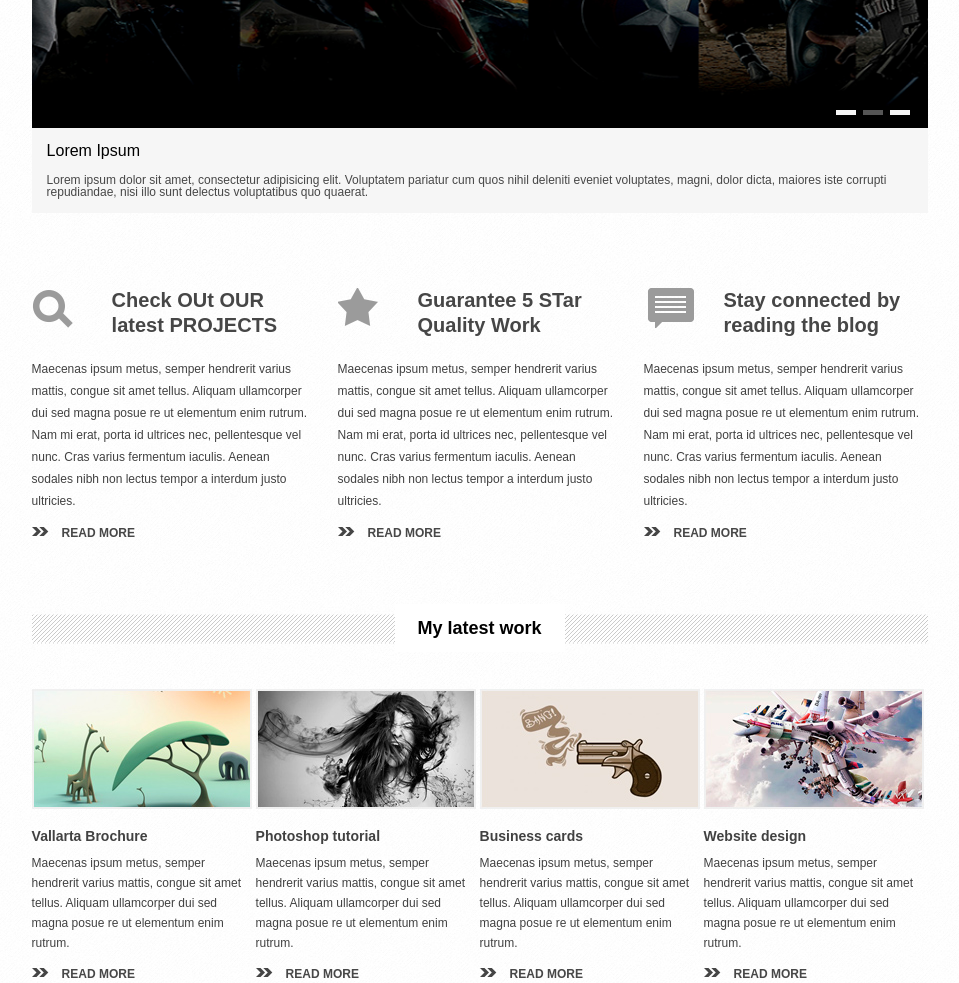
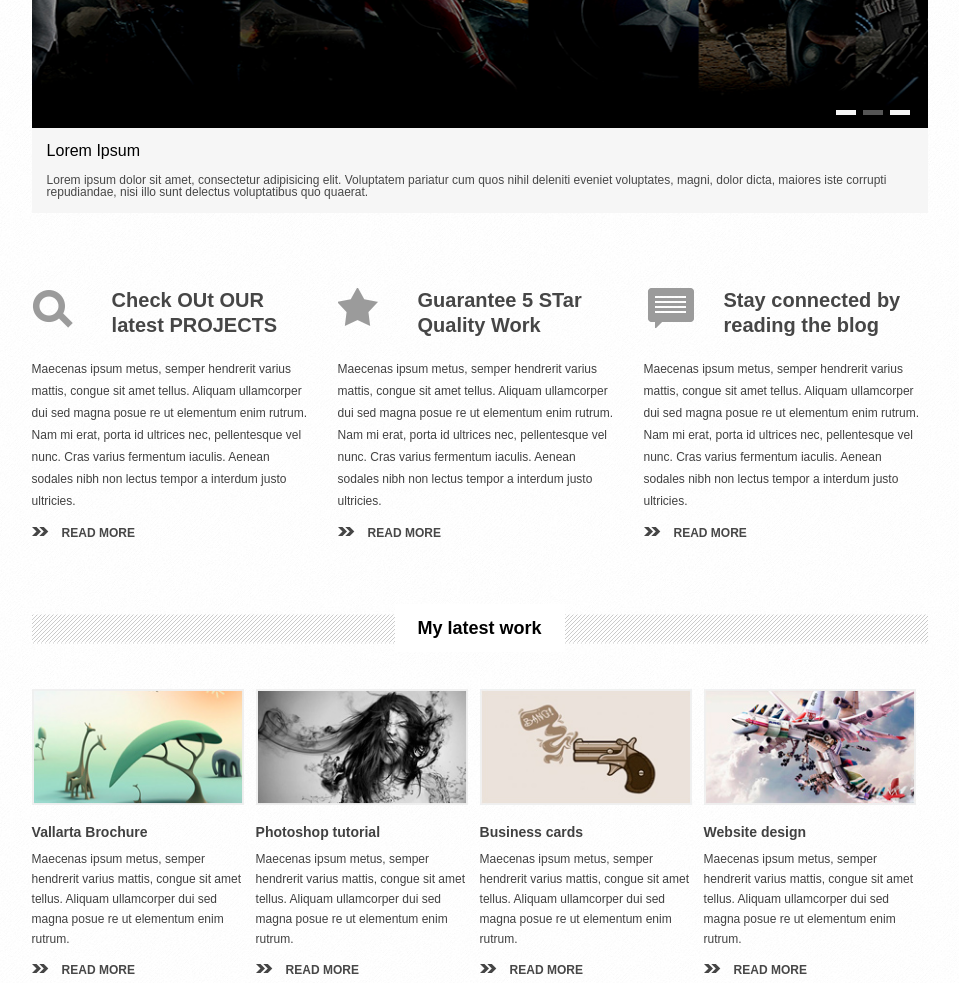
Before and after one commit to Illia-Sokol/The-Avengers, a plain HTML site: page index.html in a window 1280 px wide. Shown: the part 427-1410 px from the top of the page, without its empty margins (186-1145 px from the left). Drawn offline with nearby package versions, Linux system fonts and the light colour scheme.

Commit message:
changed hover

```diff
--- a/css/main.css
+++ b/css/main.css
@@ -14,7 +14,7 @@
   cursor: pointer;
 }
 body {
-  background: url("../img/bcg.jpg") repeat-y;
+  background: url("../img/bcg.jpg") repeat;
   font-family: Arial, Tahoma, Verdana;
 }
 .grey-line {
@@ -192,12 +192,16 @@ body {
 }
 .gallery__box__img {
   position: relative;
-  width: 100%;
-  height: 120px;
 }
+
+.img__boc__img__picture {
+  display: block;
+  width: 95%;
+}
+
 .img-desription {
   position: absolute;
-  width: 85%;
+  width: 95%;
   height: 100%;
   background: rgba(0, 0, 0, 0.5);
   color: white;
--- a/index.html
+++ b/index.html
@@ -98,7 +98,7 @@
 				<div class="gallery__box">
 					<div class="gallery__box__img">
 						<span class="img-desription">Vallarta Brochure</span>
-						<img src="img/giraph.jpg" alt="giraffe">
+						<img src="img/giraph.jpg" alt="giraffe" class="img__boc__img__picture">
 					</div>
 					<p class="gallery__box__caption">Vallarta Brochure</p>
 					<p class="galelery__box__text text">Maecenas ipsum metus, semper hendrerit varius mattis, congue sit amet tellus. Aliquam ullamcorper dui sed magna posue re ut elementum enim rutrum. <span class="text__hide">Lorem ipsum dolor sit amet, consectetur adipisicing elit. Nihil neque temporibus quam illo officia recusandae labore vitae consequatur ea animi explicabo, atque veniam amet impedit non, mollitia consectetur, perferendis a!</span></p>
@@ -109,7 +109,7 @@
 				<div class="gallery__box">
 					<div class="gallery__box__img">
 						<span class="img-desription">Photoshop tutorial</span>
-						<img src="img/girl.jpg" alt="phot_gilr">
+						<img src="img/girl.jpg" alt="phot_gilr" class="img__boc__img__picture">
 					</div>
 					<p class="gallery__box__caption">Photoshop tutorial</p>
 					<p class="galelery__box__text text">Maecenas ipsum metus, semper hendrerit varius mattis, congue sit amet tellus. Aliquam ullamcorper dui sed magna posue re ut elementum enim rutrum. <span class="text__hide">Lorem ipsum dolor sit amet, consectetur adipisicing elit. Nihil neque temporibus quam illo officia recusandae labore vitae consequatur ea animi explicabo, atque veniam amet impedit non, mollitia consectetur, perferendis a!</span></p>
@@ -120,7 +120,7 @@
 				<div class="gallery__box">
 					<div class="gallery__box__img">
 						<span class="img-desription">Business card</span>
-						<img src="img/gun.jpg" alt="gun">
+						<img src="img/gun.jpg" alt="gun" class="img__boc__img__picture">
 					</div>
 					<p class="gallery__box__caption">Business cards</p>
 					<p class="galelery__box__text text">Maecenas ipsum metus, semper hendrerit varius mattis, congue sit amet tellus. Aliquam ullamcorper dui sed magna posue re ut elementum enim rutrum. <span class="text__hide">Lorem ipsum dolor sit amet, consectetur adipisicing elit. Nihil neque temporibus quam illo officia recusandae labore vitae consequatur ea animi explicabo, atque veniam amet impedit non, mollitia consectetur, perferendis a!</span></p>
@@ -131,7 +131,7 @@
 				<div class="gallery__box">
 					<div class="gallery__box__img">
 						<span class="img-desription">Website design</span>
-						<img src="img/airline.jpg" alt="airline">
+						<img src="img/airline.jpg" alt="airline" class="img__boc__img__picture">
 					</div>
 					<p class="gallery__box__caption">Website design</p>
 					<p class="galelery__box__text text">Maecenas ipsum metus, semper hendrerit varius mattis, congue sit amet tellus. Aliquam ullamcorper dui sed magna posue re ut elementum enim rutrum. <span class="text__hide">Lorem ipsum dolor sit amet, consectetur adipisicing elit. Nihil neque temporibus quam illo officia recusandae labore vitae consequatur ea animi explicabo, atque veniam amet impedit non, mollitia consectetur, perferendis a!</span></p>
```
